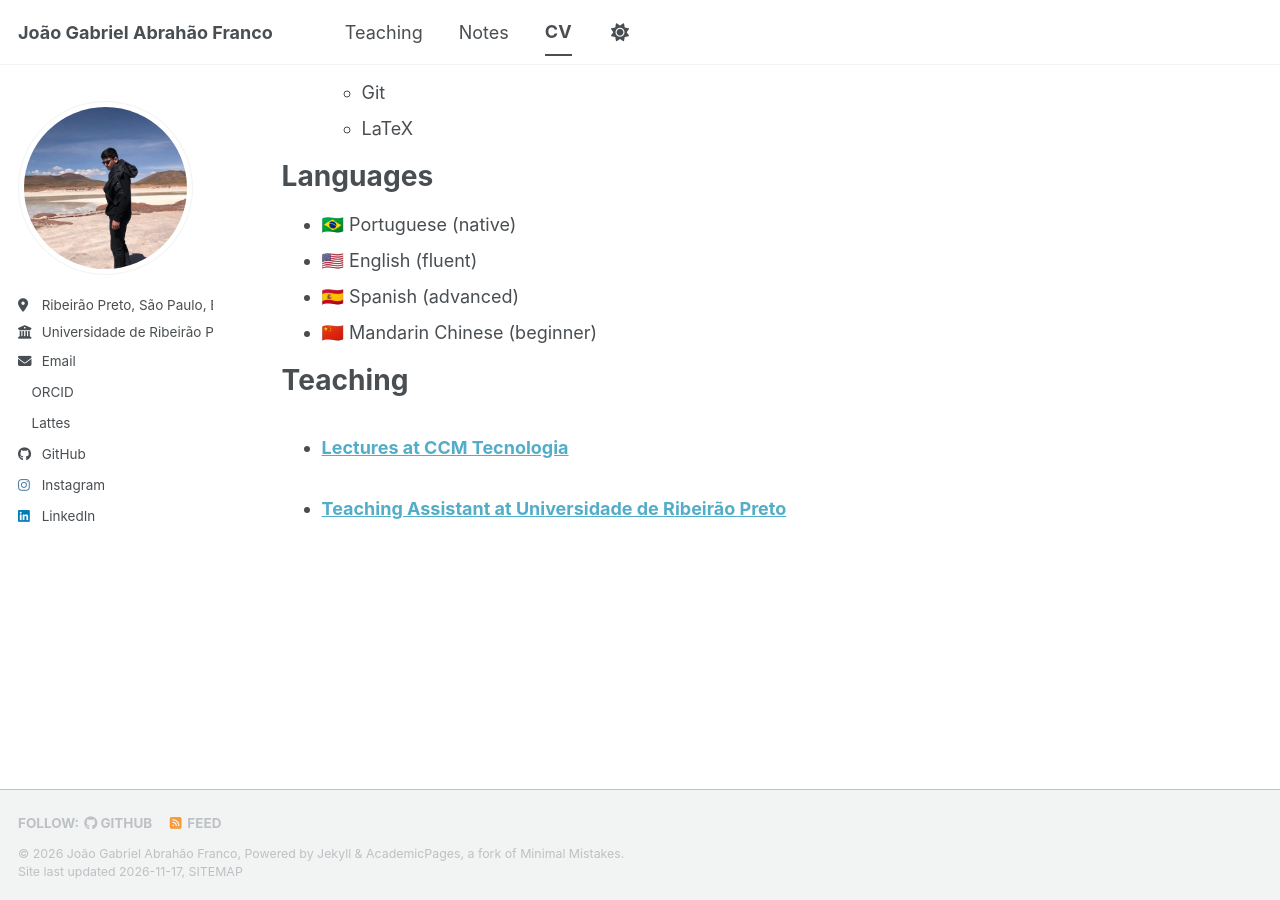
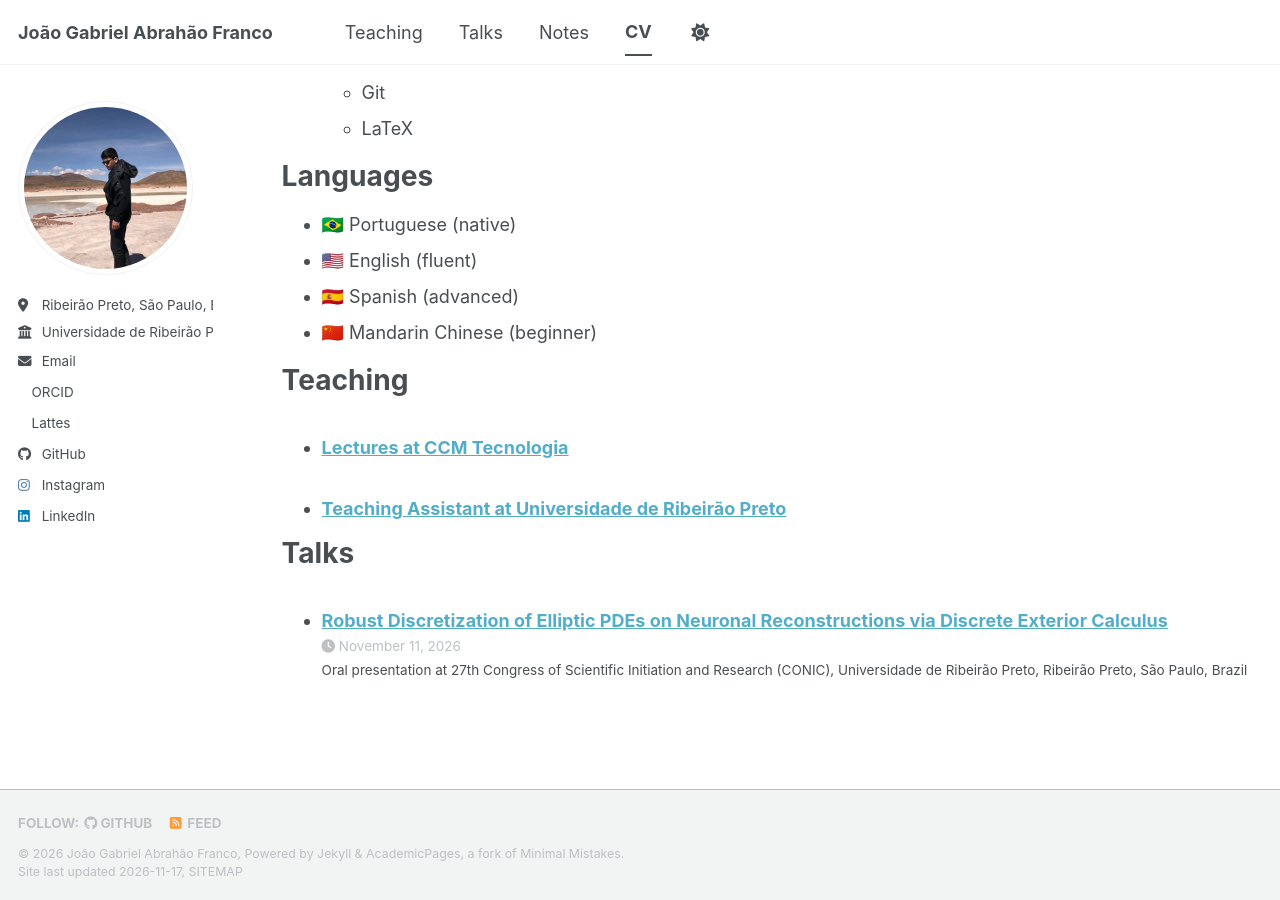
Before and after one commit to joao0gg/joao0gg.github.io, a Jekyll site: the page built from _pages/cv.md, in a window 1280 px wide and 900 px high, scrolled down 922 px. Built offline with Jekyll 4.4.1, drawn with Linux system fonts in a browser that asks for light colours; a style sheet for code colours, icons or effects is not loaded.

Commit message:
Added talks

```diff
--- a/_config.yml
+++ b/_config.yml
@@ -84,6 +84,9 @@ collections:
   teaching:
     output: true
     permalink: /:collection/:path/
+  talks:
+    output: true
+    permalink: /:collection/:path/
 
 defaults:
   - scope:
@@ -100,6 +103,13 @@ defaults:
       author_profile: true
       share: true
       comments: true
+  - scope:
+      path: ""
+      type: talks
+    values:
+      layout: single
+      author_profile: true
+      share: true
 
 # Sass
 sass:
--- a/_data/navigation.yml
+++ b/_data/navigation.yml
@@ -2,6 +2,9 @@
 main:
   - title: "Teaching"
     url: /teaching/
+
+  - title: "Talks"
+    url: /talks/
 
   - title: "Notes"
     url: /notes/
--- a/_includes/archive-single.html
+++ b/_includes/archive-single.html
@@ -40,6 +40,8 @@
 
         {% if post.collection == 'teaching' %}
           <p> {{ post.type }}, <i>{{ post.venue }}</i>, {{ post.date | default: "1900-01-01" | date: "%Y" }} </p>
+        {% elsif post.collection == 'talks' %}
+          <p> {{ post.type }}, <i>{{ post.venue }}</i>, {{ post.date | default: "1900-01-01" | date: "%B %Y" }} </p>
         {% elsif post.collection == 'publications' %}
           <p>Published in <i>{{ post.venue }}</i>, {{ post.date | default: "1900-01-01" | date: "%Y" }} </p>
         {% elsif post.date %}
--- a/_pages/cv.md
+++ b/_pages/cv.md
@@ -57,3 +57,10 @@ Teaching
 <ul>{% for post in site.teaching reversed %}
     {% include archive-single-cv.html %}
   {% endfor %}</ul>
+
+Talks
+======
+
+<ul>{% for post in site.talks reversed %}
+    {% include archive-single-talk-cv.html %}
+  {% endfor %}</ul>
--- /dev/null
+++ b/_talks/2026-11-11-conic-unaerp.md
@@ -0,0 +1,21 @@
+---
+title: "Robust Discretization of Elliptic PDEs on Neuronal Reconstructions via Discrete Exterior Calculus"
+collection: talks
+type: "Oral presentation"
+permalink: /talks/2026-11-11-conic-unaerp
+venue: "27th Congress of Scientific Initiation and Research (CONIC), Universidade de Ribeirão Preto"
+date: 2026-11-11
+location: "Ribeirão Preto, São Paulo, Brazil"
+---
+
+Oral presentation at the 27th Congress of Scientific Initiation and Research (CONIC), Universidade de Ribeirão Preto (UNAERP).
+
+Original title: *"Discretização Robusta de EDPs Elípticas em Reconstruções Neuronais via Cálculo Exterior Discreto"*.
+
+Joint work with Keith Christian Afas and Renê de Oliveira Beleboni.
+
+<div style="display: grid; grid-template-columns: 1fr 1fr; gap: 0.5em; margin-top: 1.5em;">
+  <img src="/images/talks/conic-unaerp-title.png" alt="Title slide of the presentation" style="grid-column: 1 / -1; width: 100%;">
+  <img src="/images/talks/conic-unaerp-1.jpg" alt="Presenting the electromagnetic wave results" style="width: 100%; height: 100%; object-fit: cover;">
+  <img src="/images/talks/conic-unaerp-2.jpg" alt="Presenting the multiphysics modeling results" style="width: 100%; height: 100%; object-fit: cover;">
+</div>
```
Also changed, not shown: _pages/talks.html (added, +12 -0 lines), images/talks/conic-unaerp-1.jpg (added), images/talks/conic-unaerp-2.jpg (added), images/talks/conic-unaerp-title.png (added).
